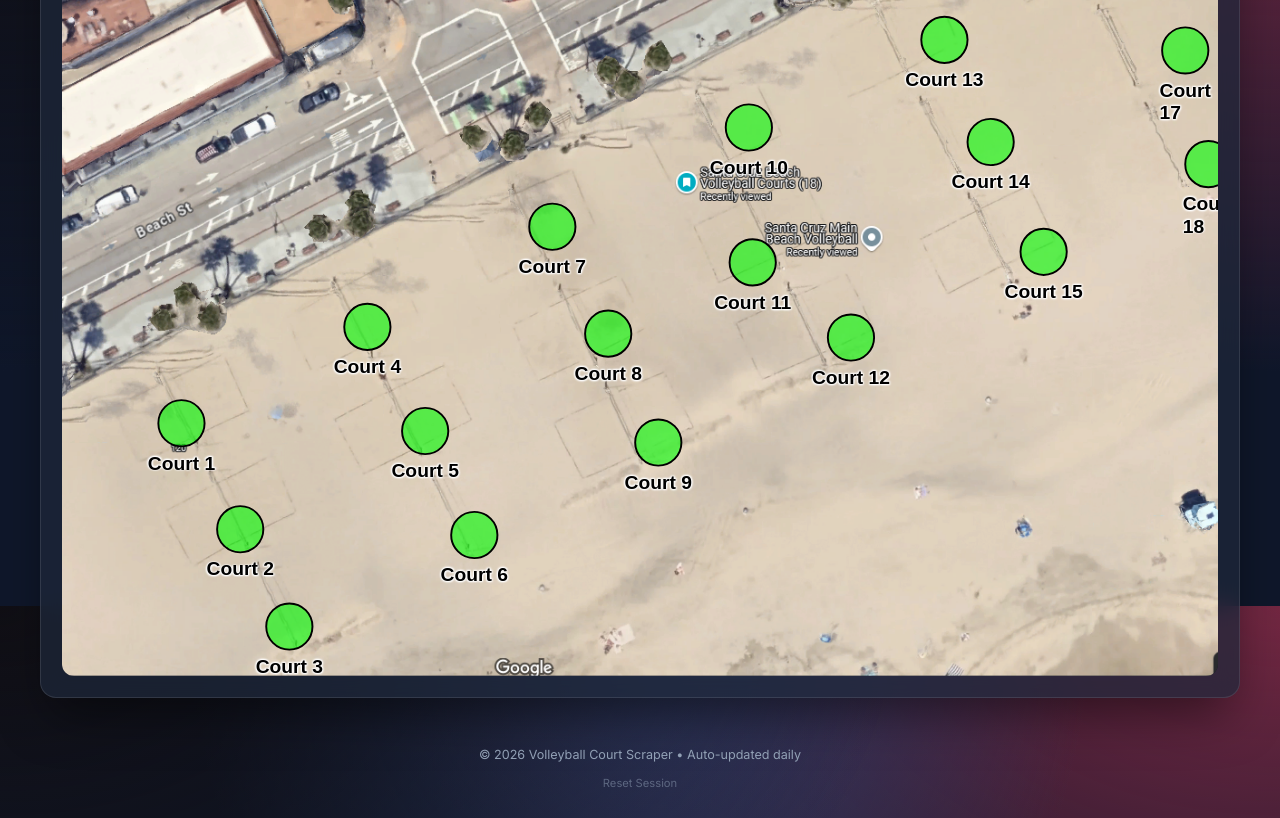
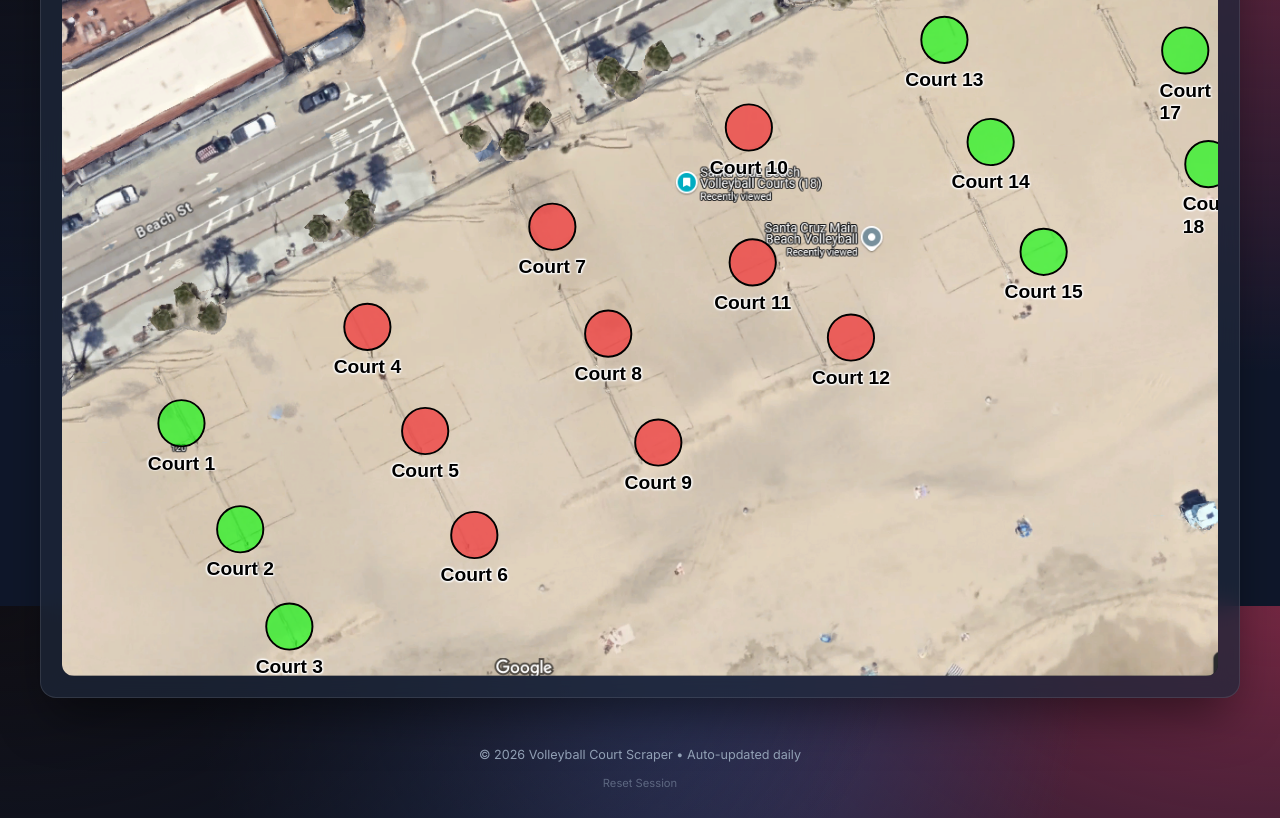
Before and after one commit to tthach830/vbfuture, a plain HTML site: page index.html in a window 1280 px wide. Shown: the part 994-1812 px from the top of the page. Drawn offline with Linux system fonts and the light colour scheme.

Commit message:
Fix map color sync by normalizing court names

```diff
--- a/index.html
+++ b/index.html
@@ -684,6 +684,15 @@
                 return original;
             }
 
+            function formatCourtNameForMap(courtName) {
+                const original = String(courtName || '').trim();
+                const numberedMatch = original.match(/^(?:Main Beach Volleyball Court|Main|Main Ct)\s+(\d{1,2})$/i);
+                if (numberedMatch) {
+                    return `Main ${numberedMatch[1].padStart(2, '0')}`;
+                }
+                return original;
+            }
+
             function shiftDate(dayDelta) {
                 const baseDateValue = selectedDateValue || getTodayDateValue();
                 const [year, month, day] = baseDateValue.split('-').map(Number);
@@ -936,6 +945,7 @@
                     for (let i = 1; i < currentTableData.length; i++) {
                         if (currentTableData[i].length < 2 || !currentTableData[i][0]) continue;
                         const courtName = String(currentTableData[i][0]).trim();
+                        const mapCourtName = formatCourtNameForMap(courtName);
                         let isAvailable = true;
 
                         for (let slotData of dataOffsets) {
@@ -951,7 +961,7 @@
                                 break;
                             }
                         }
-                        availabilityMap[courtName] = isAvailable;
+                        availabilityMap[mapCourtName] = isAvailable;
                     }
                 }
 
```
